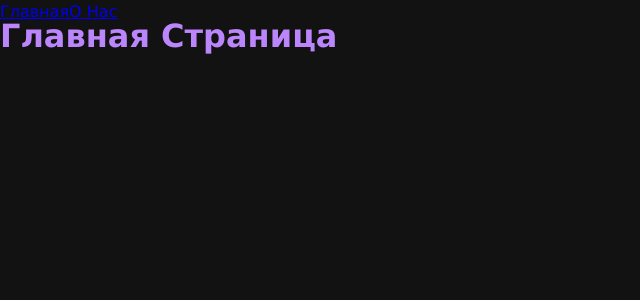
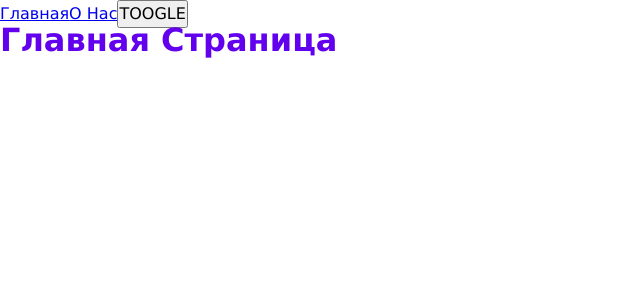
Before and after one commit to NikDoe/reco, a React app: page / in a window 1280 px wide. Shown: the top 300 px of the page, without its empty margins (0-640 px from the left). Built offline with nearby package versions, Linux system fonts and the light colour scheme.

Commit message:
feat: add themization
close #9

```diff
--- a/src/App.tsx
+++ b/src/App.tsx
@@ -5,12 +5,15 @@
 import { AboutPageAsync } from "./pages/AboutPage/AboutPage.async";
 
 import "./styles/index.scss";
+import { useTheme } from "./theme/useTheme";
 
 const App = () => {
+  const { theme, toogleTheme } = useTheme();
   return (
-    <div className='app dark'>
+    <div className={`app ${theme}`}>
       <Link to='/'>Главная</Link>
       <Link to='/about'>О Нас</Link>
+      <button onClick={toogleTheme}>TOOGLE</button>
       <Suspense fallback={<div>Загрузка...</div>}>
         <Routes>
           <Route path='/' element={<MainPageAsync />} />
--- a/src/index.tsx
+++ b/src/index.tsx
@@ -1,10 +1,13 @@
 import ReactDOM from "react-dom/client";
 import { BrowserRouter } from "react-router-dom";
 import App from "./App";
+import ThemeProvider from "./theme/ThemeProvider";
 
 const root = ReactDOM.createRoot(document.getElementById("root"));
 root.render(
   <BrowserRouter>
-    <App />
+    <ThemeProvider>
+      <App />
+    </ThemeProvider>
   </BrowserRouter>
 );
--- /dev/null
+++ b/src/theme/ThemeContext.ts
@@ -0,0 +1,15 @@
+import { createContext } from "react";
+
+export enum Theme {
+  LIGHT = "light",
+  DARK = "dark",
+}
+
+interface ThemeContextProps {
+  theme?: Theme;
+  setTheme?: (theme: Theme) => void;
+}
+
+export const ThemeContext = createContext<ThemeContextProps>({});
+
+export const LOCAL_STORAGE_THEME_KEY = "theme";
--- /dev/null
+++ b/src/theme/ThemeProvider.tsx
@@ -0,0 +1,28 @@
+import { FC, useMemo, useState } from "react";
+import { LOCAL_STORAGE_THEME_KEY, Theme, ThemeContext } from "./ThemeContext";
+
+type Props = {
+  children: React.ReactNode;
+};
+
+export const ThemeProvider: FC<Props> = ({ children }) => {
+  const defaultTheme =
+    (localStorage.getItem(LOCAL_STORAGE_THEME_KEY) as Theme) || Theme.LIGHT;
+
+  const [theme, setTheme] = useState<Theme>(defaultTheme);
+
+  const defaultValue = useMemo(
+    () => ({
+      theme,
+      setTheme,
+    }),
+    [theme]
+  );
+  return (
+    <ThemeContext.Provider value={defaultValue}>
+      {children}
+    </ThemeContext.Provider>
+  );
+};
+
+export default ThemeProvider;
--- /dev/null
+++ b/src/theme/useTheme.ts
@@ -0,0 +1,19 @@
+import { useContext } from "react";
+import { LOCAL_STORAGE_THEME_KEY, Theme, ThemeContext } from "./ThemeContext";
+
+interface UseThemeReturn {
+  theme: Theme;
+  toogleTheme: () => void;
+}
+
+export const useTheme = (): UseThemeReturn => {
+
+  const { theme, setTheme } = useContext(ThemeContext)
+
+  const toogleTheme = () => {
+    const newTheme = theme === Theme.LIGHT ? Theme.DARK : Theme.LIGHT;
+    setTheme(newTheme);
+    localStorage.setItem(LOCAL_STORAGE_THEME_KEY, newTheme);
+  }
+  return { theme, toogleTheme }
+}
```
